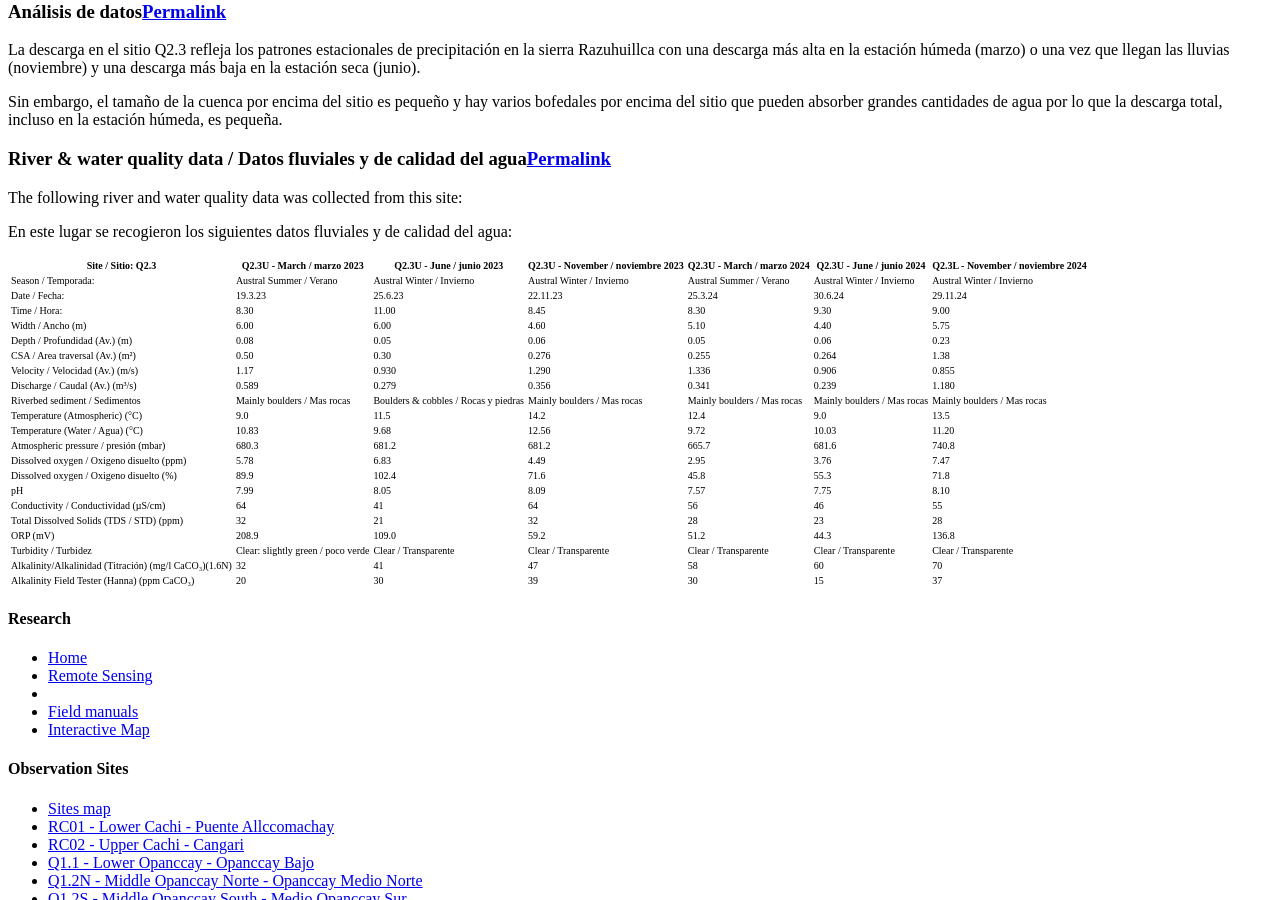
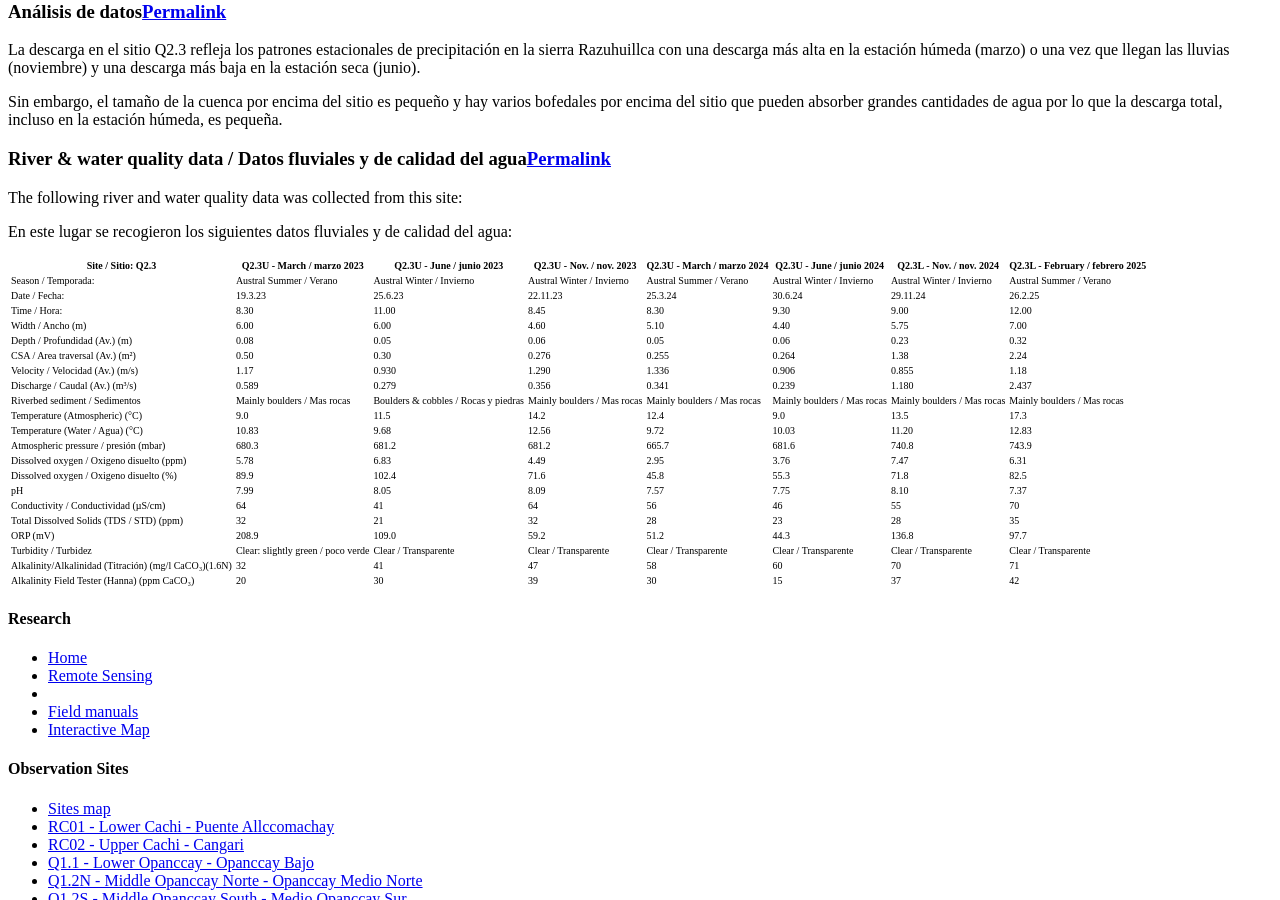
Before and after one commit to HVLepage/cavep-unah, a Jekyll site: the page built from _docs/site-network/Q2_3.md, in a window 1280 px wide and 900 px high, scrolled down 4311 px. Built offline with Jekyll 4.4.1, drawn with Linux system fonts in a browser that asks for light colours; comment, search, counter and statistics services are not loaded.

Commit message:
Update Q2_3.md

```diff
--- a/_docs/site-network/Q2_3.md
+++ b/_docs/site-network/Q2_3.md
@@ -81,26 +81,26 @@
 
 En este lugar se recogieron los siguientes datos fluviales y de calidad del agua:
 
-|     Site / Sitio: Q2.3                                         |     Q2.3U - March / marzo 2023             |     Q2.3U - June / junio 2023                  |     Q2.3U - November / noviembre 2023    |      Q2.3U - March / marzo 2024     |     Q2.3U - June / junio 2024       |     Q2.3L - November / noviembre 2024    |
-|----------------------------------------------------------------|--------------------------------------------|------------------------------------------------|------------------------------------------|-------------------------------------|-------------------------------------|------------------------------------------|
-|     Season / Temporada:                                        |     Austral Summer / Verano                |     Austral Winter / Invierno                  |     Austral Winter / Invierno            |     Austral Summer / Verano         |     Austral Winter / Invierno       |     Austral Winter / Invierno            |
-|     Date / Fecha:                                              |     19.3.23                                |     25.6.23                                    |     22.11.23                             |               25.3.24               |     30.6.24                         |     29.11.24                             |
-|     Time / Hora:                                               |     8.30                                   |     11.00                                      |     8.45                                 |     8.30                            |     9.30                            |     9.00                                 |
-|     Width / Ancho (m)                                          |     6.00                                   |     6.00                                       |     4.60                                 |     5.10                            |     4.40                            |     5.75                                 |
-|     Depth / Profundidad (Av.) (m)                              |     0.08                                   |     0.05                                       |     0.06                                 |     0.05                            |     0.06                            |     0.23                                 |
-|     CSA / Area traversal (Av.) (m²)                            |     0.50                                   |     0.30                                       |     0.276                                |     0.255                           |     0.264                           |     1.38                                 |
-|     Velocity / Velocidad    (Av.) (m/s)                        |     1.17                                   |     0.930                                      |     1.290                                |     1.336                           |     0.906                           |     0.855                                |
-|     Discharge / Caudal (Av.) (m³/s)                            |     0.589                                  |     0.279                                      |     0.356                                |     0.341                           |     0.239                           |     1.180                                |
-|     Riverbed sediment / Sedimentos                             |     Mainly boulders / Mas  rocas           |     Boulders & cobbles  / Rocas y   piedras    |     Mainly boulders / Mas  rocas         |     Mainly boulders / Mas  rocas    |     Mainly boulders / Mas  rocas    |     Mainly boulders / Mas  rocas         |
-|     Temperature (Atmospheric) (°C)                             |     9.0                                    |     11.5                                       |     14.2                                 |     12.4                            |     9.0                             |     13.5                                 |
-|     Temperature (Water / Agua) (°C)                            |     10.83                                  |     9.68                                       |     12.56                                |     9.72                            |     10.03                           |     11.20                                |
-|     Atmospheric pressure / presión (mbar)                      |     680.3                                  |     681.2                                      |     681.2                                |     665.7                           |     681.6                           |     740.8                                |
-|     Dissolved oxygen /   Oxigeno disuelto (ppm)                |     5.78                                   |     6.83                                       |     4.49                                 |     2.95                            |     3.76                            |     7.47                                 |
-|     Dissolved oxygen / Oxigeno disuelto (%)                    |     89.9                                   |     102.4                                      |     71.6                                 |     45.8                            |     55.3                            |     71.8                                 |
-|     pH                                                         |     7.99                                   |     8.05                                       |     8.09                                 |     7.57                            |     7.75                            |     8.10                                 |
-|     Conductivity / Conductividad (µS/cm)                       |     64                                     |     41                                         |     64                                   |     56                              |     46                              |     55                                   |
-|     Total Dissolved Solids (TDS / STD)  (ppm)                  |     32                                     |     21                                         |     32                                   |     28                              |     23                              |     28                                   |
-|     ORP (mV)                                                   |     208.9                                  |     109.0                                      |     59.2                                 |     51.2                            |     44.3                            |     136.8                                |
-|     Turbidity / Turbidez                                       |     Clear: slightly green / poco verde     |     Clear / Transparente                       |     Clear / Transparente                 |     Clear / Transparente            |     Clear / Transparente            |     Clear / Transparente                 |
-|     Alkalinity/Alkalinidad   (Titración) (mg/l CaCO₃)(1.6N)    |     32                                     |     41                                         |     47                                   |     58                              |     60                              |     70                                   |
-|     Alkalinity Field Tester (Hanna) (ppm CaCO₃)                |     20                                     |     30                                         |     39                                   |     30                              |     15                              |     37                                   |
+|     Site / Sitio: Q2.3                                         |     Q2.3U - March / marzo 2023             |     Q2.3U - June / junio 2023                  |     Q2.3U - Nov. / nov. 2023    |      Q2.3U - March / marzo 2024     |     Q2.3U - June / junio 2024       |     Q2.3L - Nov. / nov. 2024    |     Q2.3L - February / febrero 2025    |
+|----------------------------------------------------------------|--------------------------------------------|------------------------------------------------|------------------------------------------|-------------------------------------|-------------------------------------|------------------------------------------|----------------------------------------|
+|     Season / Temporada:                                        |     Austral Summer / Verano                |     Austral Winter / Invierno                  |     Austral Winter / Invierno            |     Austral Summer / Verano         |     Austral Winter / Invierno       |     Austral Winter / Invierno            |     Austral Summer / Verano            |
+|     Date / Fecha:                                              |     19.3.23                                |     25.6.23                                    |     22.11.23                             |               25.3.24               |     30.6.24                         |     29.11.24                             |     26.2.25                            |
+|     Time / Hora:                                               |     8.30                                   |     11.00                                      |     8.45                                 |     8.30                            |     9.30                            |     9.00                                 |     12.00                              |
+|     Width / Ancho (m)                                          |     6.00                                   |     6.00                                       |     4.60                                 |     5.10                            |     4.40                            |     5.75                                 |     7.00                               |
+|     Depth / Profundidad (Av.) (m)                              |     0.08                                   |     0.05                                       |     0.06                                 |     0.05                            |     0.06                            |     0.23                                 |     0.32                               |
+|     CSA / Area traversal (Av.) (m²)                            |     0.50                                   |     0.30                                       |     0.276                                |     0.255                           |     0.264                           |     1.38                                 |     2.24                               |
+|     Velocity / Velocidad    (Av.) (m/s)                        |     1.17                                   |     0.930                                      |     1.290                                |     1.336                           |     0.906                           |     0.855                                |     1.18                               |
+|     Discharge / Caudal (Av.) (m³/s)                            |     0.589                                  |     0.279                                      |     0.356                                |     0.341                           |     0.239                           |     1.180                                |     2.437                              |
+|     Riverbed sediment / Sedimentos                             |     Mainly boulders / Mas  rocas           |     Boulders & cobbles  / Rocas y   piedras    |     Mainly boulders / Mas  rocas         |     Mainly boulders / Mas  rocas    |     Mainly boulders / Mas  rocas    |     Mainly boulders / Mas  rocas         |     Mainly boulders / Mas  rocas       |
+|     Temperature (Atmospheric) (°C)                             |     9.0                                    |     11.5                                       |     14.2                                 |     12.4                            |     9.0                             |     13.5                                 |     17.3                               |
+|     Temperature (Water / Agua) (°C)                            |     10.83                                  |     9.68                                       |     12.56                                |     9.72                            |     10.03                           |     11.20                                |     12.83                              |
+|     Atmospheric pressure / presión (mbar)                      |     680.3                                  |     681.2                                      |     681.2                                |     665.7                           |     681.6                           |     740.8                                |     743.9                              |
+|     Dissolved oxygen /   Oxigeno disuelto (ppm)                |     5.78                                   |     6.83                                       |     4.49                                 |     2.95                            |     3.76                            |     7.47                                 |     6.31                               |
+|     Dissolved oxygen / Oxigeno disuelto (%)                    |     89.9                                   |     102.4                                      |     71.6                                 |     45.8                            |     55.3                            |     71.8                                 |     82.5                               |
+|     pH                                                         |     7.99                                   |     8.05                                       |     8.09                                 |     7.57                            |     7.75                            |     8.10                                 |     7.37                               |
+|     Conductivity / Conductividad (µS/cm)                       |     64                                     |     41                                         |     64                                   |     56                              |     46                              |     55                                   |     70                                 |
+|     Total Dissolved Solids (TDS / STD)  (ppm)                  |     32                                     |     21                                         |     32                                   |     28                              |     23                              |     28                                   |     35                                 |
+|     ORP (mV)                                                   |     208.9                                  |     109.0                                      |     59.2                                 |     51.2                            |     44.3                            |     136.8                                |     97.7                               |
+|     Turbidity / Turbidez                                       |     Clear: slightly green / poco verde     |     Clear / Transparente                       |     Clear / Transparente                 |     Clear / Transparente            |     Clear / Transparente            |     Clear / Transparente                 |     Clear / Transparente               |
+|     Alkalinity/Alkalinidad   (Titración) (mg/l CaCO₃)(1.6N)    |     32                                     |     41                                         |     47                                   |     58                              |     60                              |     70                                   |     71                                 |
+|     Alkalinity Field Tester (Hanna) (ppm CaCO₃)                |     20                                     |     30                                         |     39                                   |     30                              |     15                              |     37                                   |     42                                 |
```
